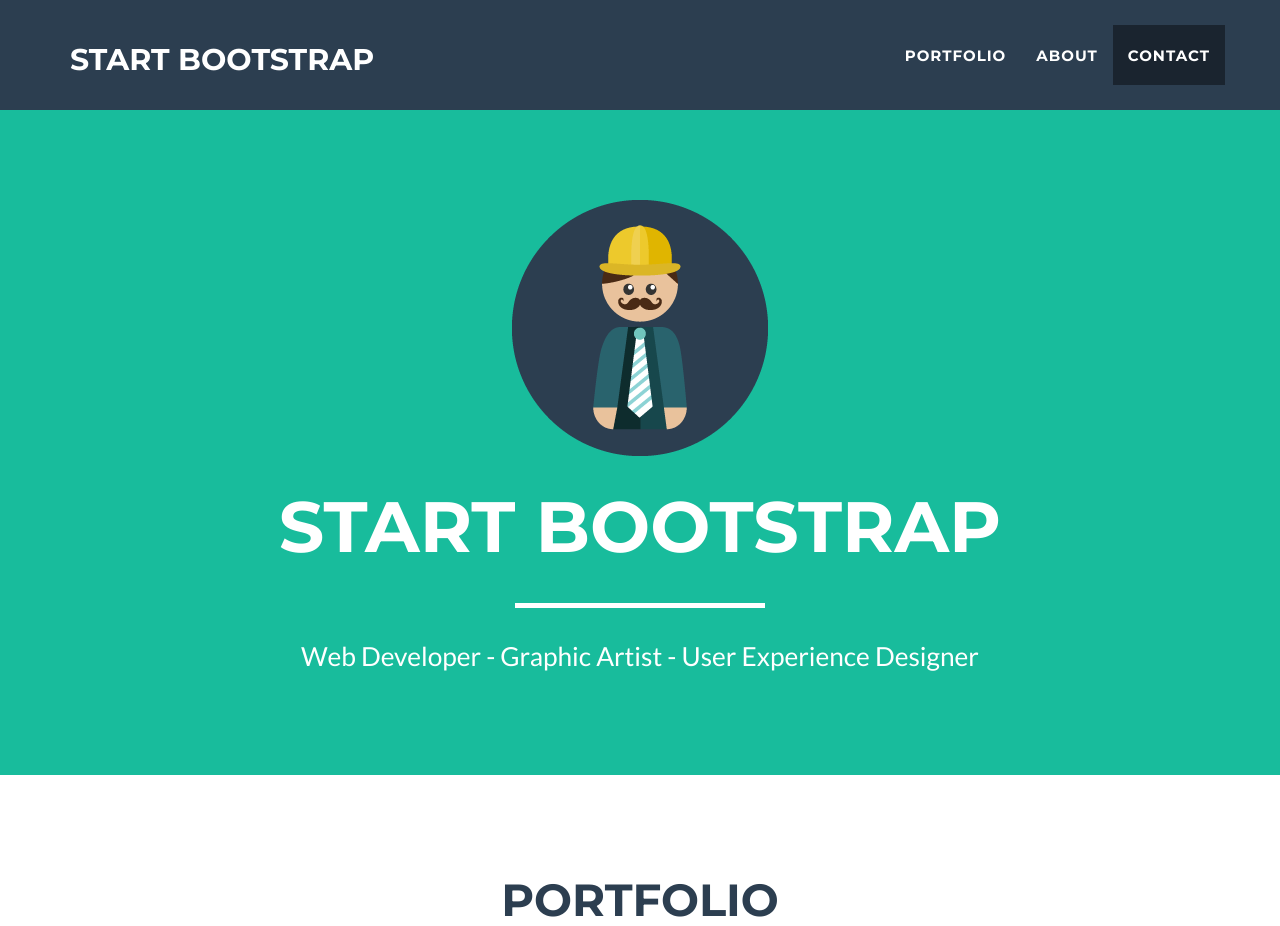
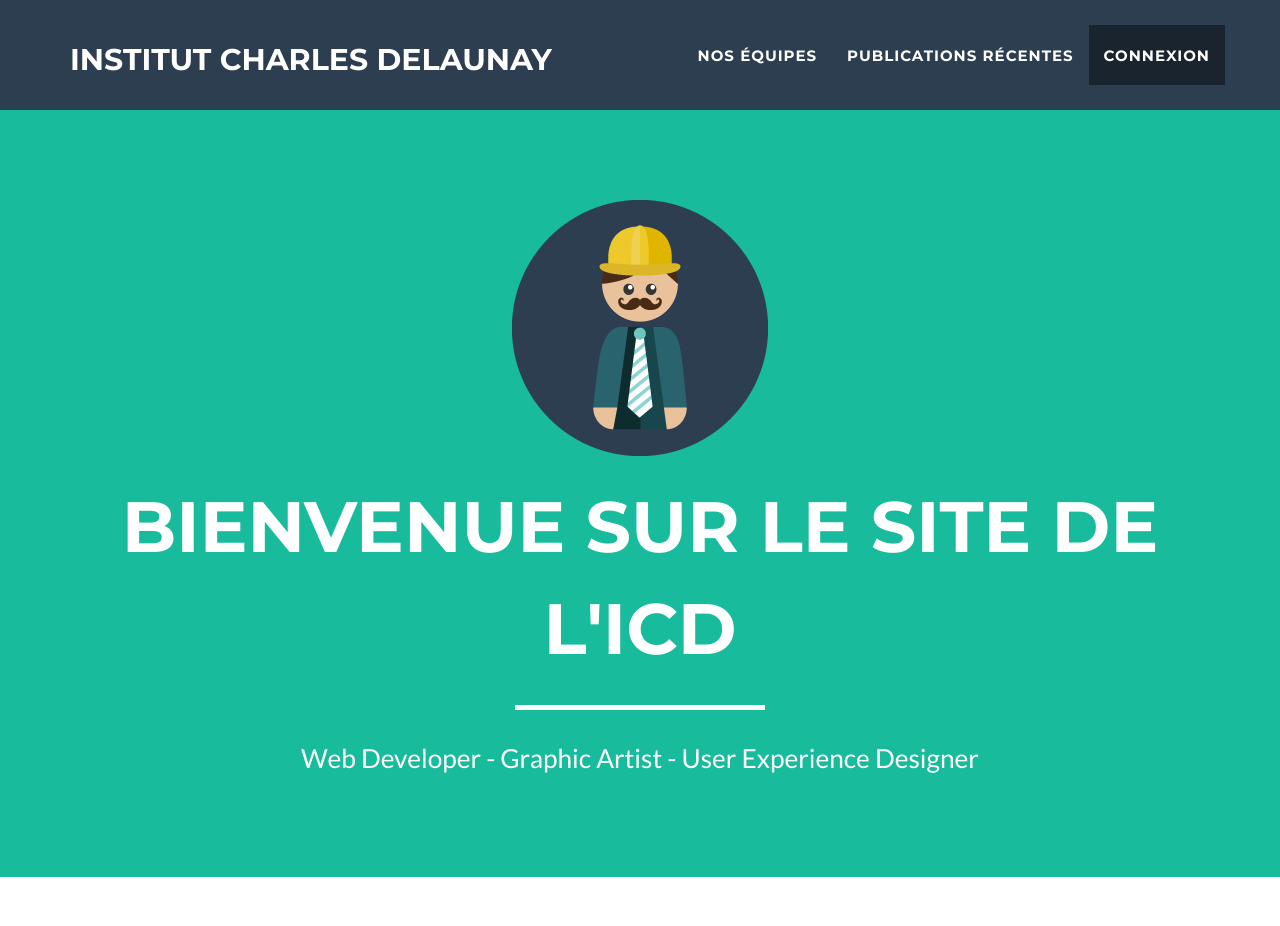
Before and after one commit to rouquetr/lo07_projet, a PHP site: page / in a window 1280 px wide. Shown: the top 926 px of the page. Run offline with PHP 8.4, Linux system fonts and the light colour scheme; some libraries are stand-ins or nearby versions.

Commit message:
Version 0.0.1

```diff
--- a/index.php
+++ b/index.php
@@ -9,7 +9,7 @@
     <meta name="description" content="">
     <meta name="author" content="">
 
-    <title>Freelancer - Start Bootstrap Theme</title>
+    <title>Accueil - Institut Charles Delaunay</title>
 
     <!-- Bootstrap Core CSS - Uses Bootswatch Flatly Theme: http://bootswatch.com/flatly/ -->
     <link href="css/bootstrap.min.css" rel="stylesheet">
@@ -44,7 +44,7 @@
                     <span class="icon-bar"></span>
                     <span class="icon-bar"></span>
                 </button>
-                <a class="navbar-brand" href="#page-top">Start Bootstrap</a>
+                <a class="navbar-brand" href="#page-top">Institut Charles Delaunay</a>
             </div>
 
             <!-- Collect the nav links, forms, and other content for toggling -->
@@ -54,13 +54,13 @@
                         <a href="#page-top"></a>
                     </li>
                     <li class="page-scroll">
-                        <a href="#portfolio">Portfolio</a>
+                        <a href="#portfolio">Nos Équipes</a>
                     </li>
                     <li class="page-scroll">
-                        <a href="#about">About</a>
+                        <a href="#about">Publications récentes</a>
                     </li>
                     <li class="page-scroll">
-                        <a href="#contact">Contact</a>
+                        <a href="#contact">Connexion</a>
                     </li>
                 </ul>
             </div>
@@ -71,12 +71,12 @@
 
     <!-- Header -->
     <header>
-        <div class="container">
+        <div class="container"  background-image="/img/utt.jpg" >
             <div class="row">
                 <div class="col-lg-12">
                     <img class="img-responsive" src="img/profile.png" alt="">
                     <div class="intro-text">
-                        <span class="name">Start Bootstrap</span>
+                        <span class="name">Bienvenue sur le site de l'ICD</span>
                         <hr class="star-light">
                         <span class="skills">Web Developer - Graphic Artist - User Experience Designer</span>
                     </div>
```
